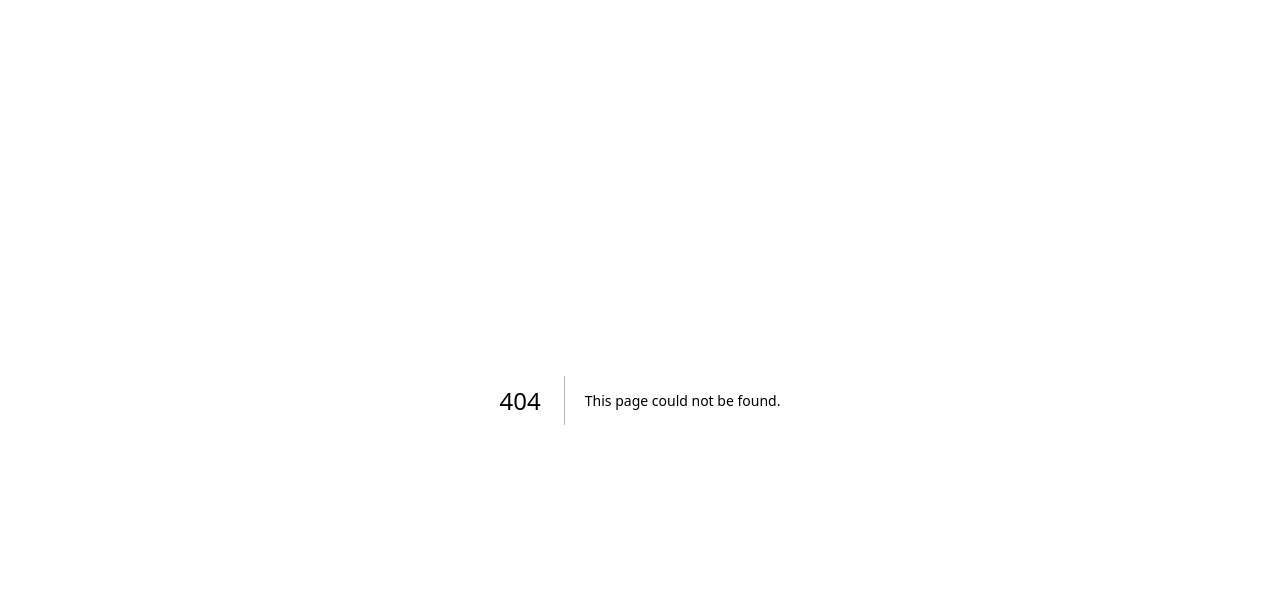
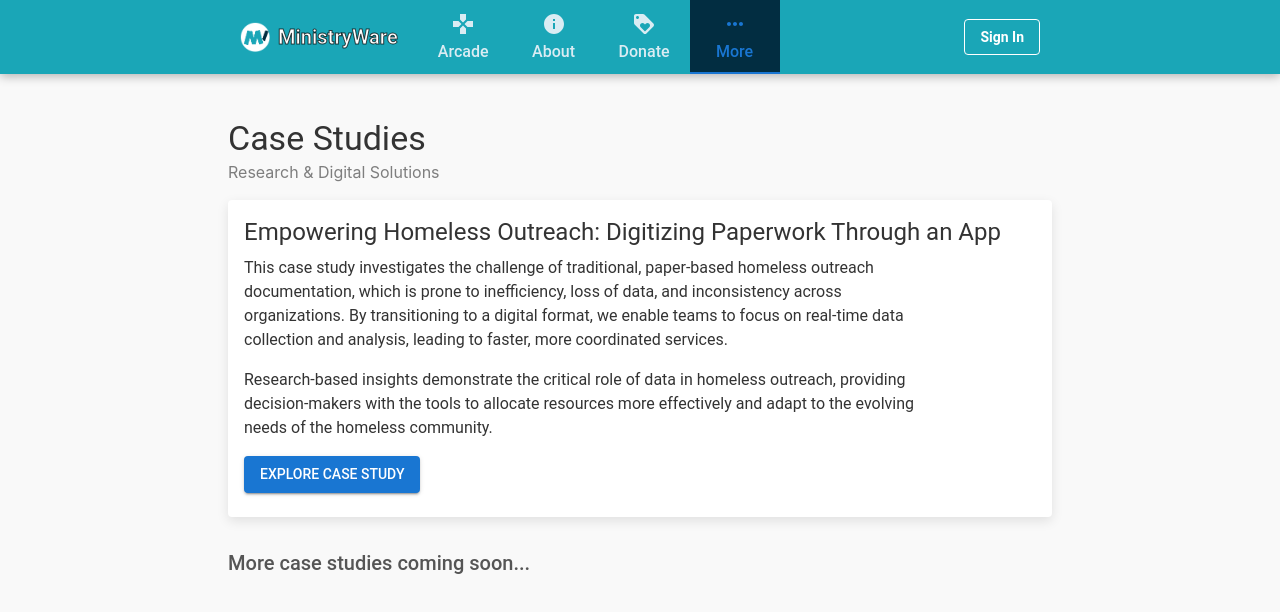
Before and after one commit to 1001flextape/ministryware-next, a Next.js app in the folder frontend/: page /more in a window 1280 px wide. Before the commit this address had no page. Shown: the top 612 px of the page. Built offline with nearby package versions, Linux system fonts and the light colour scheme.

Commit message:
More page is now at /more, and fix home page favicon.

```diff
--- a/frontend/src/app/more/index/page.jsx
+++ b/frontend/src/app/more/page.jsx
@@ -1,12 +1,10 @@
 "use client";
 
 import React from "react";
-import Layout from "../../../layouts/frontWebsiteLayout/layout";
+import Layout from "../../layouts/frontWebsiteLayout/layout";
 import Head from "next/head";
 import { Box, Typography, Card, CardContent, Button } from "@mui/material";
 import { useRouter } from "next/navigation";
-import LanguageIcon from "@mui/icons-material/Language"; // Placeholder for Chrome
-import FirefoxIcon from "@mui/icons-material/LocalFireDepartment"; // Using a placeholder icon for Firefox
 import Branding from "@/components/Branding";
 
 const MorePage = () => {
--- a/frontend/src/app/page.jsx
+++ b/frontend/src/app/page.jsx
@@ -11,12 +11,11 @@ const IndexPage = () => (
   <>
     {/* Next.js Head for metadata */}
     <Head>
-      <title>Home</title>
       <meta name="description" content="Welcome to the Arcade Home Page" />
     </Head>
 
     {/* Layout and other components */}
-    <Layout>
+    <Layout title={"Arcade"}>
       <ArcadeHomeAppBar />
       <ArcadeHomeList />
       {/* Uncomment this to enable the iframe */}
--- a/frontend/src/layouts/frontWebsiteLayout/BottomNav.jsx
+++ b/frontend/src/layouts/frontWebsiteLayout/BottomNav.jsx
@@ -90,7 +90,7 @@ const BottomNav = () => {
       '/',
       '/about',
       '/donate',
-      '/more/index', // Added the path for "More"
+      '/more', // Added the path for "More"
     ];
     router.push(paths[newValue]);
   };
--- a/frontend/src/layouts/frontWebsiteLayout/TopNav.jsx
+++ b/frontend/src/layouts/frontWebsiteLayout/TopNav.jsx
@@ -86,7 +86,7 @@ const TopNav = () => {
       case '/donate':
         setValue(2);
         break;
-      case '/more/index':
+      case '/more':
         setValue(3);
         break;
       default:
@@ -128,7 +128,7 @@ const TopNav = () => {
                   router.push('/donate');
                   break;
                 case 3:
-                  router.push('/more/index');
+                  router.push('/more');
                   break;
                 default:
                   router.push('/');
```
